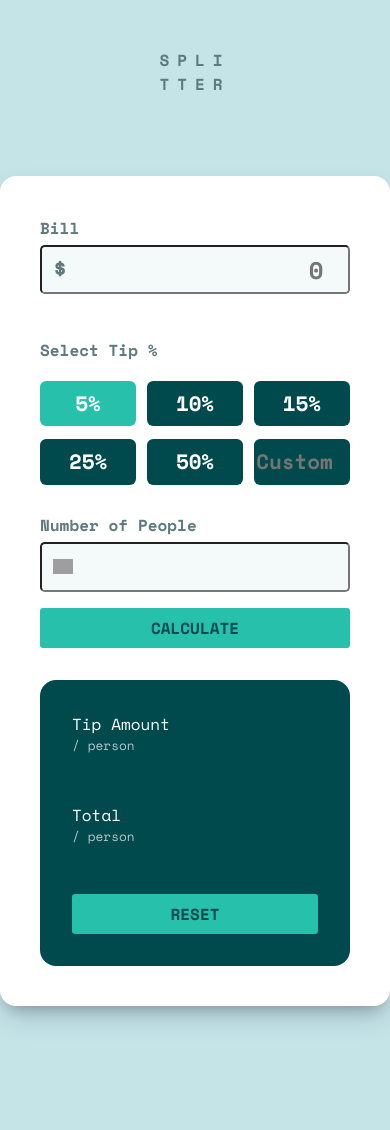
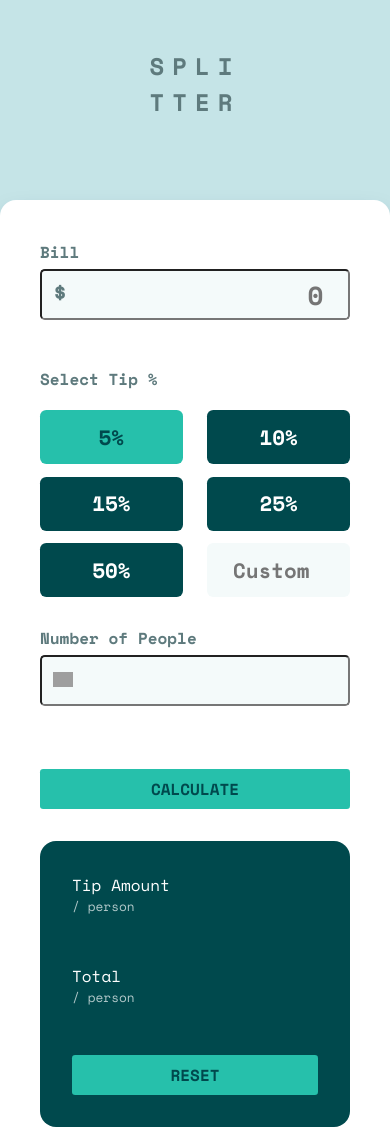
Before and after one commit to AnxiousDuck/tip_calculator, a plain HTML site: page index.html in a window 390 px wide. Shown: the top 1130 px of the page. Drawn offline with nearby package versions, Linux system fonts and the light colour scheme; grey boxes are pictures that could not be loaded.

Commit message:
made some changes for mobile

```diff
--- a/styles.css
+++ b/styles.css
@@ -222,7 +222,58 @@ input[type=radio]:checked + label {
         color: var(--White);
     }
     .split {
+        font-size: 24px;
         padding: 3rem 0 5rem 0;
+    }
+    input[type=radio] + label, #custom {
+        background-color: var(--very_dark_cyan);
+        font-family: 'Space Mono', monospace;
+        font-weight: 700;
+        border-radius: .3em;
+        color: var(--White);
+        display: flex;
+        align-items: center;
+        justify-content: center;
+        width: 46%;
+        height: 2.6em;
+        margin: 0.3em 0em;
+        -moz-appearance: textfield;
+        font-size: 1.3em;
+        transition: background-color 0.18s;
+    }
+    input[type=radio]:checked + label {
+        background-color: hsl(172, 67%, 45%);
+        color:hsl(183, 100%, 15%)
+
+    }
+
+    .percents {
+        padding: 0.8em 0em 1.4em 0;
+        display: flex;
+        flex-flow: wrap row;
+        align-items: center;
+        justify-content: space-between;
+        font-weight: 700;
+    }
+    #amt, #people{
+        font-family: 'Space Mono', monospace;
+        font-weight: 700;
+        width: 100%;
+        font-size: 26px;
+        text-align: right;
+        padding: 0.3rem 0.6rem;
+        border-radius: 0.3rem;
+        background-color: var(--light_grayish_cyan2);
+        margin-bottom: 1.8em;
+        margin-top: .3rem;
+        -moz-appearance: textfield;
+    }
+    #custom {
+        background-color: var(--light_grayish_cyan2);
+    }
+    .attribution {
+        margin-top: 4vh;
+        margin-bottom: 1vh;
     }
 
 }
```
